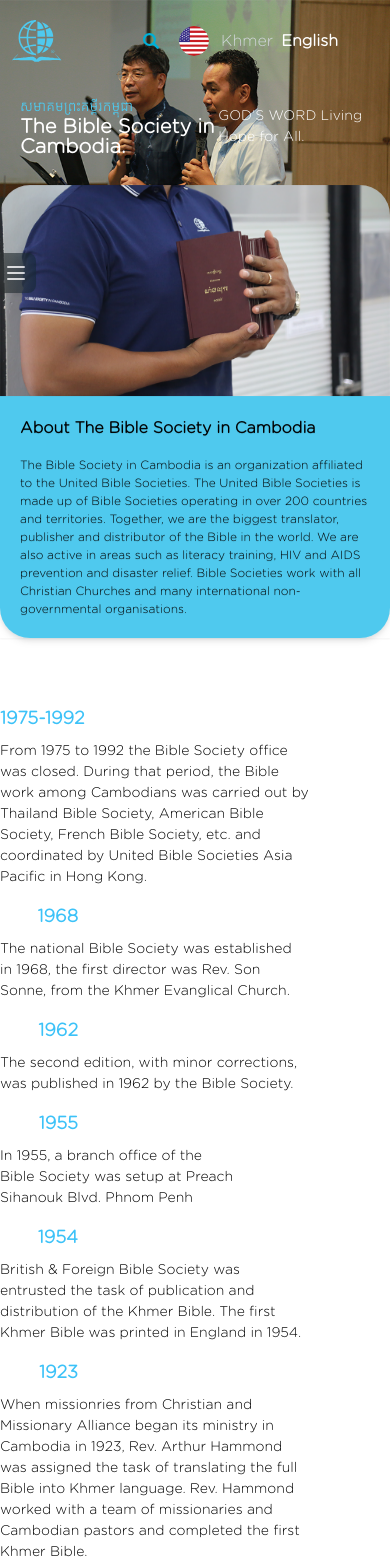
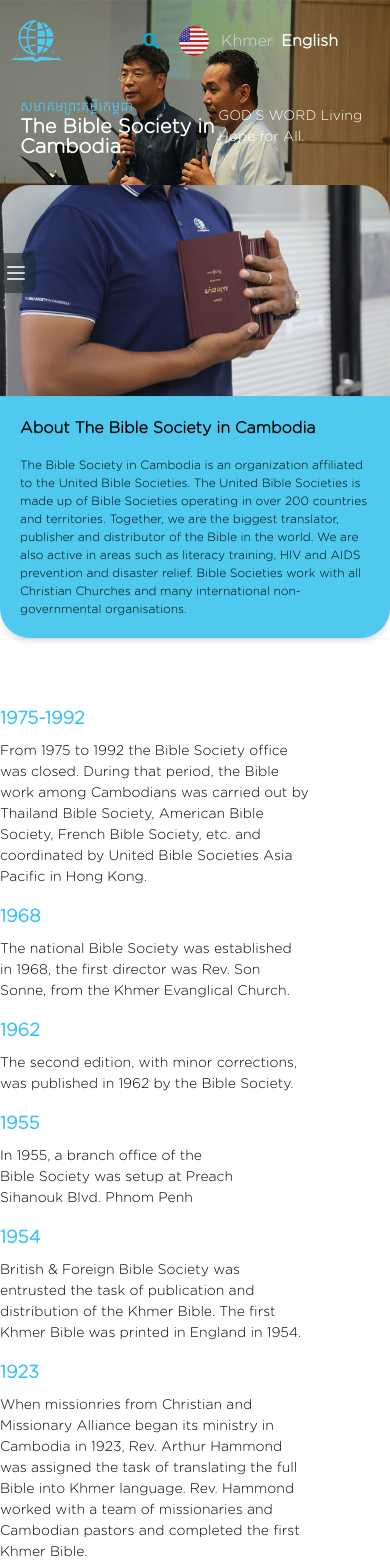
Before and after one commit to SeedMediaOperation/bible, a Next.js app: page /en/about-us in a window 390 px wide. Shown: the top 1568 px of the page. Built offline with nearby package versions, Linux system fonts and the light colour scheme.

Commit message:
new update

```diff
--- a/app/[locale]/about-us/page.tsx
+++ b/app/[locale]/about-us/page.tsx
@@ -91,7 +91,7 @@ export default function AboutUs () {
           {Experience.map((items, index) =>
             <li key={index}
             className={`flex flex-col xl:flex-row gap-2 w-full md:w-[48%] ${locale === 'km' ? 'font-krasar':'font-gotham'}`}>
-              <h1 className='text-[#3cc2f8] text-[18px] font-bold text-nowrap w-[20%] text-end'>{t(items.year)}</h1>
+              <h1 className='text-[#3cc2f8] text-[18px] font-bold text-nowrap w-[20%] text-start md:text-end'>{t(items.year)}</h1>
               <p className='text-[14px] text-balance whitespace-pre-line w-[80%]'>
                   {t(items.content)}
               </p>
```
